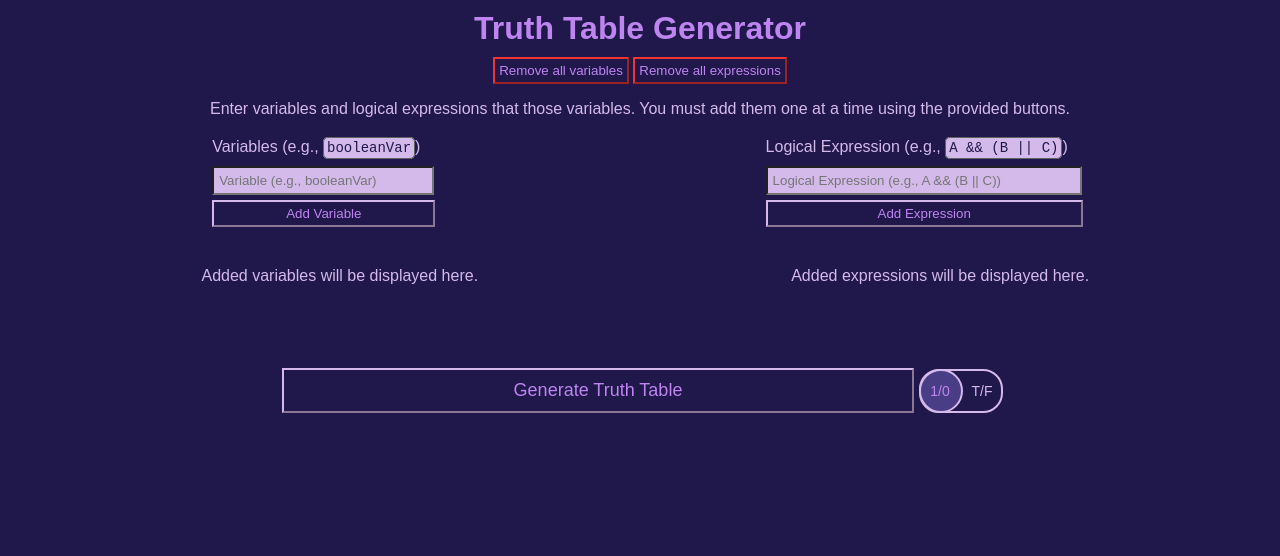
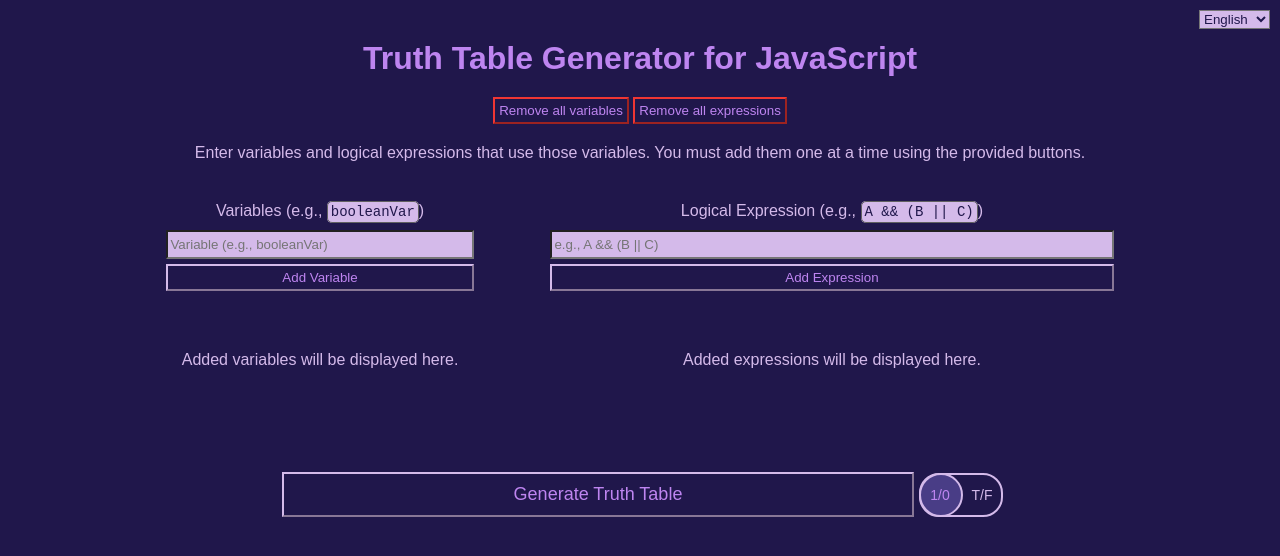
Before and after one commit to algorizan/truth-tables-code, a website: page index.html in a window 1280 px wide. Drawn offline with Linux system fonts and the light colour scheme.

Commit message:
Added support for both English and Spanish using the lang attribute and showing/hiding the elements of each language at a time.

```diff
--- a/index.html
+++ b/index.html
@@ -1,48 +1,100 @@
 <!DOCTYPE html>
 <html>
   <head>
-    <title>Truth Table Generator</title>
+    <title lang="en">Truth Table Generator for JavaScript</title>
+    <title lang="es">Generador de Tablas de Verdad en JavaScript</title>
+
     <link rel="icon" href="./favicon.ico">
     <link rel="shortcut icon" href="./favicon.ico">
     <link rel="apple-touch-icon" href="./images/truth-tables-code-icon-152.png">
+
     <link rel="stylesheet" type="text/css" href="styles.css">
     <link rel="stylesheet" href="https://cdnjs.cloudflare.com/ajax/libs/font-awesome/6.0.0-beta3/css/all.min.css">
   </head>
   <body onload="initPage()">
-    <h1>Truth Table Generator</h1>
-    <button class="clear-variables" id="clearVariables" onclick="removeAllVariables()">Remove all variables</button>
-    <button class="clear-expressions" id="clearExpressions" onclick="removeAllExpressions()">Remove all expressions</button>
-    <p>Enter variables and logical expressions that those variables. You must add them one at a time using the provided buttons.</p>
+    <h1>
+      <span lang="en">Truth Table Generator for JavaScript</span>
+      <span lang="es">Generador de Tablas de Verdad en JavaScript</span>
+    </h1>
+    <div class="language-dropdown">
+      <select id="languageSelector" onchange="setLanguage(this.value)">
+        <option value="en">English</option>
+        <!-- <option value="en" lang="es">Inglés</option> -->
+
+        <option value="es">Spanish</option>
+        <!-- <option value="es" lang="es">Español</option> -->
+      </select>
+    </div>
+
+    <button class="clear-variables" id="clearVariables" onclick="removeAllVariables()">
+      <span lang="en">Remove all variables</span>
+      <span lang="es">Eliminar todas las variables</span>
+    </button>
+    <button class="clear-expressions" id="clearExpressions" onclick="removeAllExpressions()">
+      <span lang="en">Remove all expressions</span>
+      <span lang="es">Eliminar todas las expresiones</span>
+    </button>
+    <br>
+
+    <div class="description">
+      <p lang="en">
+        Enter variables and logical expressions that use those variables. You must add them one at a time using the provided buttons.
+      </p>
+      <p lang="es">
+        Introduce variables y expresiones lógicas que usen esas variables.
+        Ambas deben ser añadidas de una en una usando la casilla y el botón.
+      </p>
+    </div>
+
+    <div class="variables-expressions-container">
       <div class="input-container">
-      <div class="input-field">
+        <div class="variable-input">
           <label for="variableInput">
             Variables (e.g., <code>booleanVar</code>)
           </label>
           <input type="text" id="variableInput" placeholder="Variable (e.g., booleanVar)">
-        <button class="add-button" id="addVariable" onclick="addVariable()">Add Variable</button>
+          <button class="add-button" id="addVariable" onclick="addVariable()">
+            <span lang="en">Add Variable</span>
+            <span lang="es">Añadir Variable</span>
+          </button>
         </div>
-      <div class="input-field">
+        <div class="expression-input">
           <label for="expressionInput">
-          Logical Expression (e.g., <code>A && (B || C)</code>)
+            <span lang="en">Logical Expression</span>
+            <span lang="es">Expresión Lógica</span>
+            (e.g., <code>A && (B || C)</code>)
           </label>
-        <input type="text" id="expressionInput" placeholder="Logical Expression (e.g., A && (B || C))">
-        <button class="add-button" id="addExpression" onclick="addExpression()">Add Expression</button>
+          <input type="text" id="expressionInput" placeholder="e.g., A && (B || C)">
+          <button class="add-button" id="addExpression" onclick="addExpression()">
+            <span lang="en">Add Expression</span>
+            <span lang="es">Añadir Expresión</span>
+          </button>
         </div>
       </div>
+
       <div class="lists-container">
-      <div class="text-field" id="variablesList">
+        <div class="variable-list" id="variablesList">
           <!-- The variables list will be dynamically generated here -->
         </div>
-      <div class="text-field" id="expressionsList">
+        <div class="expression-list" id="expressionsList">
           <!-- The expressions list will be dynamically generated here -->
         </div>
       </div>
+    </div>
+
     <br>
+
     <div class="table-buttons-container">
-      <button class="generate-button" id="generateTruthTable" onclick="generateTruthTable()">Generate Truth Table</button>
+      <button class="generate-button" id="generateTruthTable" onclick="generateTruthTable()">
+        <span lang="en">Generate Truth Table</span>
+        <span lang="es">Generar Tabla de Verdad</span>
+      </button>
       <div class="slider-button" onclick="toggleTFSwitch()">
         <div class="slider"></div>
-        <div class="option">T/F</div>
+        <div class="option">
+          <span lang="en">T/F</span>
+          <span lang="es">V/F</span>
+        </div>
         <div class="option">1/0</div>
       </div>
     </div>
--- a/script.js
+++ b/script.js
@@ -1,19 +1,31 @@
 const VAR_REGEX_STR = "([A-Za-z]|\\d|_)+";
 const EXPR_REGEX = /^(\w|\s|\d|&&|\|\||!|\?|:|\(|\))+$/;
+
+const SUPPORTED_LANGUAGES = ["en", "es"];
+const DEFAULT_LANG = "en";
 
 const LOCAL_VARIABLES_NAME = "truthTableVariables";
 const LOCAL_EXPRESSIONS_NAME = "truthTableExpressions";
 const LOCAL_TOGGLETF_NAME = "toggleTF";
+const LOCAL_SAVED_LANG_NAME = "truthTableLanguage";
 
 const VARIABLES = [];
 const EXPRESSIONS = [];
 
+const LETTER_FALSE = "F";
+const LETTER_TRUE = {
+    en: "T",
+    es: "V",
+};
+
 let toggleTF = false;
+let currLang = DEFAULT_LANG;
 
 function initPage() {
     const localVariablesStr = localStorage.getItem(LOCAL_VARIABLES_NAME);
     const localExpressionsStr = localStorage.getItem(LOCAL_EXPRESSIONS_NAME);
     const localToggleTF = localStorage.getItem(LOCAL_TOGGLETF_NAME);
+    const localSavedLang = localStorage.getItem(LOCAL_SAVED_LANG_NAME);
     let localVariables, localExpressions;
 
     try {
@@ -39,6 +51,8 @@ function initPage() {
     if (localToggleTF === "true") {
         toggleTFSwitch();
     }
+
+    setLanguage(localSavedLang);
 
     generateVariablesList();
     generateExpressionsList();
@@ -125,8 +139,8 @@ function generateTruthTable() {
     const truthTable = document.getElementById("truthTable");
     const ENABLED_VARIABLES   =   VARIABLES.filter((vari) => vari.visible);
     const ENABLED_EXPRESSIONS = EXPRESSIONS.filter((expr) => expr.visible);
-    const VALUE_TRUE  = toggleTF ? "T" : "1";
-    const VALUE_FALSE = toggleTF ? "F" : "0";
+    const VALUE_TRUE  = toggleTF ? LETTER_TRUE[currLang] : "1";
+    const VALUE_FALSE = toggleTF ? LETTER_FALSE : "0";
 
     if (!ENABLED_VARIABLES.length || !ENABLED_EXPRESSIONS.length) {
         alert("Please have at least one enabled variable and expression.");
@@ -327,3 +341,22 @@ function toggleTFSwitch() {
     toggleSwitch.classList.toggle("active", toggleTF);
     localStorage.setItem(LOCAL_TOGGLETF_NAME, toggleTF);
 }
+
+function setLanguage(newLang) {
+    currLang = DEFAULT_LANG;
+    if (newLang && SUPPORTED_LANGUAGES.includes(newLang)) {
+        currLang = newLang;
+    }
+
+    document.querySelectorAll(`[lang]:lang(${currLang})`).forEach((node) => {
+        node.style.display = "unset";
+    });
+    document.querySelectorAll(`[lang]:not(:lang(${currLang}))`).forEach((node) => {
+        node.style.display = "none";
+    });
+
+    const langDropdown = document.getElementById("languageSelector");
+    langDropdown.selectedIndex = SUPPORTED_LANGUAGES.indexOf(currLang);
+
+    localStorage.setItem(LOCAL_SAVED_LANG_NAME, currLang);
+}
--- a/styles.css
+++ b/styles.css
@@ -5,18 +5,24 @@ body {
   color: #d4baea;
 }
 
-h1 {
-  margin: 10px;
-  color: #be85f0;
+[lang] {
+  display: unset;
+}
+[lang=en] {
+  display: unset;
+}
+[lang=es] {
+  display: none;
+}
+select {
+  background-color: #d4baea;
+  color: #20174b;
 }
 
-input {
-  width: 100%;
-  padding: 5px;
-  margin-top: 10px;
-  margin-bottom: 5px;
-  background-color: #d4baea;
-  color:#20174b;
+h1 {
+  margin: 20px;
+  margin-top: 40px;
+  color: #be85f0;
 }
 
 code {
@@ -29,32 +35,15 @@ code {
   border-radius: 5px;
 }
 
-.input-container {
-  display: flex;
-  justify-content: space-around;
-  margin: 20px auto;
-  width: 95%;
+.language-dropdown {
+  position: absolute;
+  top: 10px;
+  right: 10px;
+  z-index: 999;
 }
 
-.input-field {
-  display: flex;
-  flex-direction: column;
-  width: auto;
-}
-
-.lists-container {
-  display: flex;
-  justify-content: space-around;
-  margin: 20px auto;
-  width: 95%;
-}
-
-.text-field {
-  display: flex;
-  flex-direction: column;
-  width: 40%;
-  height: 100%;
-  margin: 20px auto;
+.description {
+  margin: 20px;
 }
 
 /** TRUTH TABLE */
@@ -100,7 +89,7 @@ button {
 }
 
 .add-button {
-  width: calc(100% + 15px);
+  width: 100%;
 }
 
 .table-buttons-container {
@@ -178,9 +167,81 @@ button {
     color: #20174b;
   }
 
-/** VARIABLES */
+  /** VARIABLES & EXPRESSIONS */
+  .variables-expressions-container {
+    display: flex;
+    justify-content: space-around;
+    flex-direction: column;
+    justify-items: center;
+    margin: 20px auto;
+    width: 90%;
+  }
+
+  .input-container {
+    display: flex;
+    justify-content: space-around;
+    flex-direction: row;
+    margin: 20px auto;
+    width: 90%;
+  }
+
+  .variable-input {
+    display: flex;
+    flex-direction: column;
+    text-align: center;
+    width: 30%;
+  }
+
+  .expression-input {
+    display: flex;
+    flex-direction: column;
+    text-align: center;
+    width: 55%;
+  }
+
+  input {
+    width: calc(100% - 8px);
+    padding-top: 5px;
+    padding-bottom: 5px;
+    margin-top: 10px;
+    margin-bottom: 5px;
+    background-color: #d4baea;
+    color:#20174b;
+  }
+
+  .lists-container {
+    display: flex;
+    justify-content: space-around;
+    flex-direction: row;
+    margin: 20px auto;
+    width: 90%;
+  }
+
+  .variable-list {
+    display: flex;
+    flex-direction: column;
+    margin: 20px auto;
+    height: 100%;
+    width: 30%;
+  }
+
+  .expression-list {
+    display: flex;
+    flex-direction: column;
+    margin: 20px auto;
+    height: 100%;
+    width: 55%;
+  }
 
   .variable-item {
+    display: flex;
+    align-items: center;
+    background-color: #d4baea;
+    padding: 5px;
+    margin-bottom: 5px;
+  }
+
+  .expression-item {
     display: flex;
     align-items: center;
     background-color: #d4baea;
@@ -192,13 +253,32 @@ button {
     background-color: #d4baea66;
   }
 
+  .expression-item.disabled-background {
+    background-color: #d4baea66;
+  }
+
   .variable-item .variable-text {
     flex-grow: 1;
     overflow-wrap: break-word;
+    text-align: center;
+    color: #20174b;
+  }
+
+  .expression-item .expression-text {
+    flex-grow: 1;
+    overflow-wrap: break-word;
+    text-align: start;
     color: #20174b;
   }
 
   .variable-item .visibility-toggle {
+    background-color: #d4baea;
+    color: #20174b;
+    border-color: #be85f0;
+    margin-right: 5px;
+  }
+
+  .expression-item .visibility-toggle {
     background-color: #d4baea;
     color: #20174b;
     border-color: #be85f0;
@@ -212,39 +292,6 @@ button {
     margin-left: 5px;
   }
 
-.clear-variables {
-  background-color: #20174b;
-  color: #be85f0;
-  border-color: #f03633;
-}
-
-/** EXPRESSIONS */
-
-.expression-item {
-  display: flex;
-  align-items: center;
-  background-color: #d4baea;
-  padding: 5px;
-  margin-bottom: 5px;
-}
-
-.expression-item.disabled-background {
-  background-color: #d4baea66;
-}
-
-.expression-item .expression-text {
-  flex-grow: 1;
-  overflow-wrap: break-word;
-  color: #20174b;
-}
-
-.expression-item .visibility-toggle {
-  background-color: #d4baea;
-  color: #20174b;
-  border-color: #be85f0;
-  margin-right: 5px;
-}
-
   .expression-item .delete-button {
     background-color: #d4baea;
     color: #20174b;
@@ -252,6 +299,12 @@ button {
     margin-left: 5px;
   }
 
+  .clear-variables {
+    background-color: #20174b;
+    color: #be85f0;
+    border-color: #f03633;
+  }
+
   .clear-expressions {
     background-color: #20174b;
     color: #be85f0;
```
Lines whose indentation alone changed are shown as unchanged.
